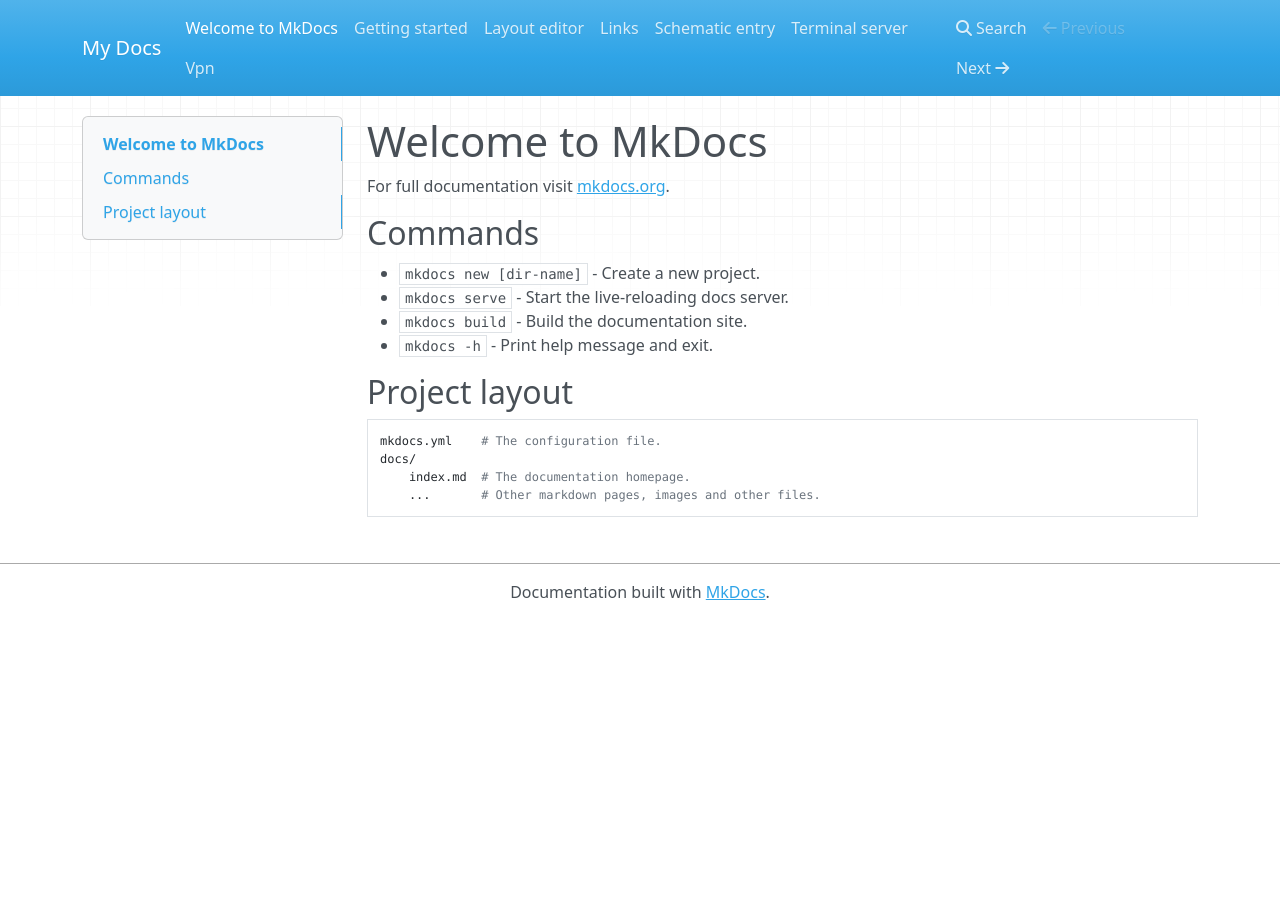
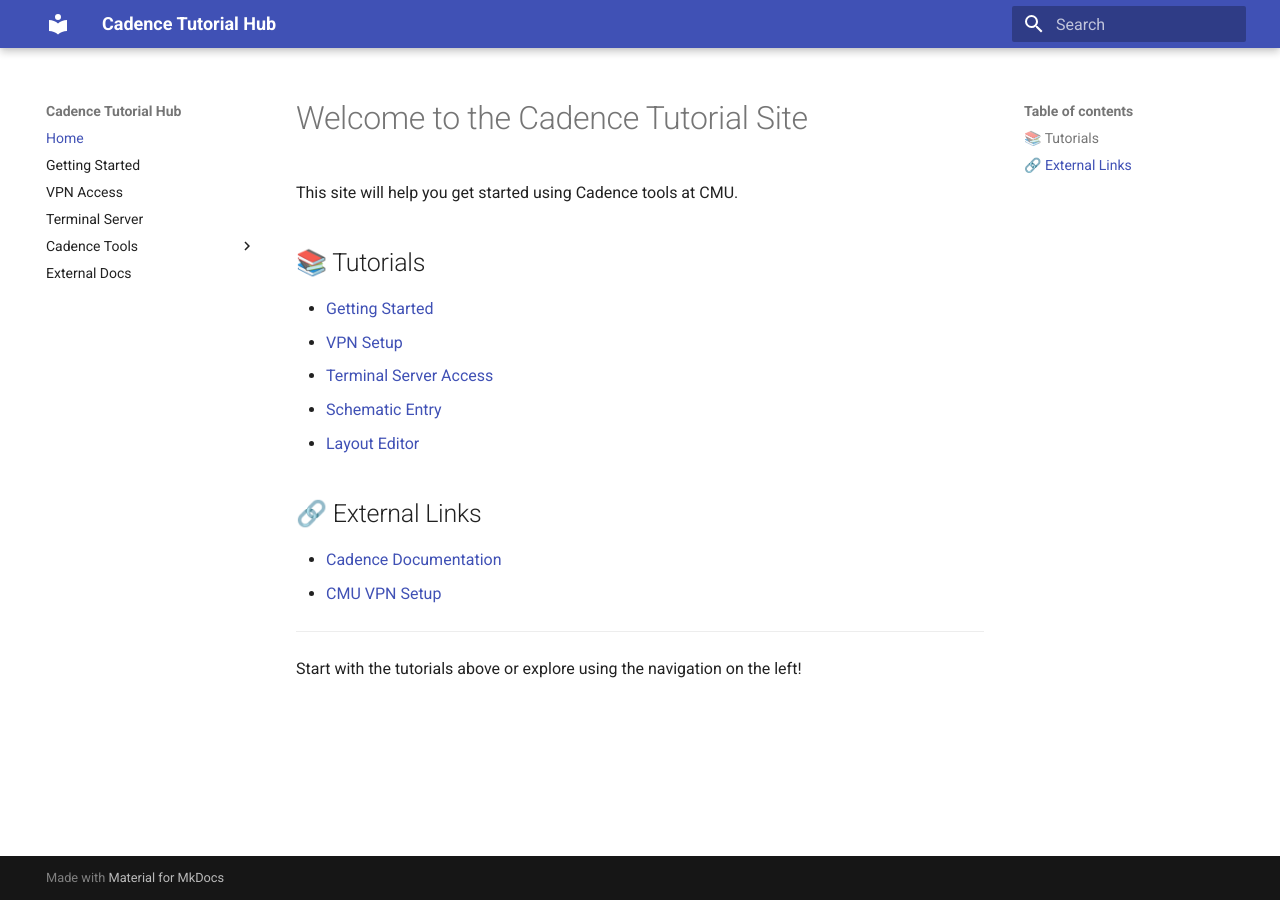
Before and after one commit to jbain-ANDREW/cadence-tutorials, an MkDocs documentation site: the page built from docs/index.md, in a window 1280 px wide. Built offline with MkDocs 1.6.1 and Material for MkDocs 9.7.7, drawn with Linux system fonts in a browser that asks for light colours; nearby versions of some CDN libraries.

Commit message:
Add content and config

```diff
--- a/docs/index.md
+++ b/docs/index.md
@@ -1,17 +1,20 @@
-# Welcome to MkDocs
+# Welcome to the Cadence Tutorial Site
 
-For full documentation visit [mkdocs.org](https://www.mkdocs.org).
+This site will help you get started using Cadence tools at CMU.
 
-## Commands
+## 📚 Tutorials
 
-* `mkdocs new [dir-name]` - Create a new project.
-* `mkdocs serve` - Start the live-reloading docs server.
-* `mkdocs build` - Build the documentation site.
-* `mkdocs -h` - Print help message and exit.
+- [Getting Started](getting-started.md)
+- [VPN Setup](vpn.md)
+- [Terminal Server Access](terminal-server.md)
+- [Schematic Entry](schematic-entry.md)
+- [Layout Editor](layout-editor.md)
 
-## Project layout
+## 🔗 External Links
 
-    mkdocs.yml    # The configuration file.
-    docs/
-        index.md  # The documentation homepage.
-        ...       # Other markdown pages, images and other files.
+- [Cadence Documentation](https://support.cadence.com/)
+- [CMU VPN Setup](https://www.cmu.edu/computing/remote/vpn/)
+
+---
+
+Start with the tutorials above or explore using the navigation on the left!
--- a/mkdocs.yml
+++ b/mkdocs.yml
@@ -1 +1,13 @@
-site_name: My Docs
+site_name: Cadence Tutorial Hub
+theme:
+  name: material
+
+nav:
+  - Home: index.md
+  - Getting Started: getting-started.md
+  - VPN Access: vpn.md
+  - Terminal Server: terminal-server.md
+  - Cadence Tools:
+      - Schematic Entry: schematic-entry.md
+      - Layout Editor: layout-editor.md
+  - External Docs: links.md
```
Also changed, not shown: index.md (deleted).
